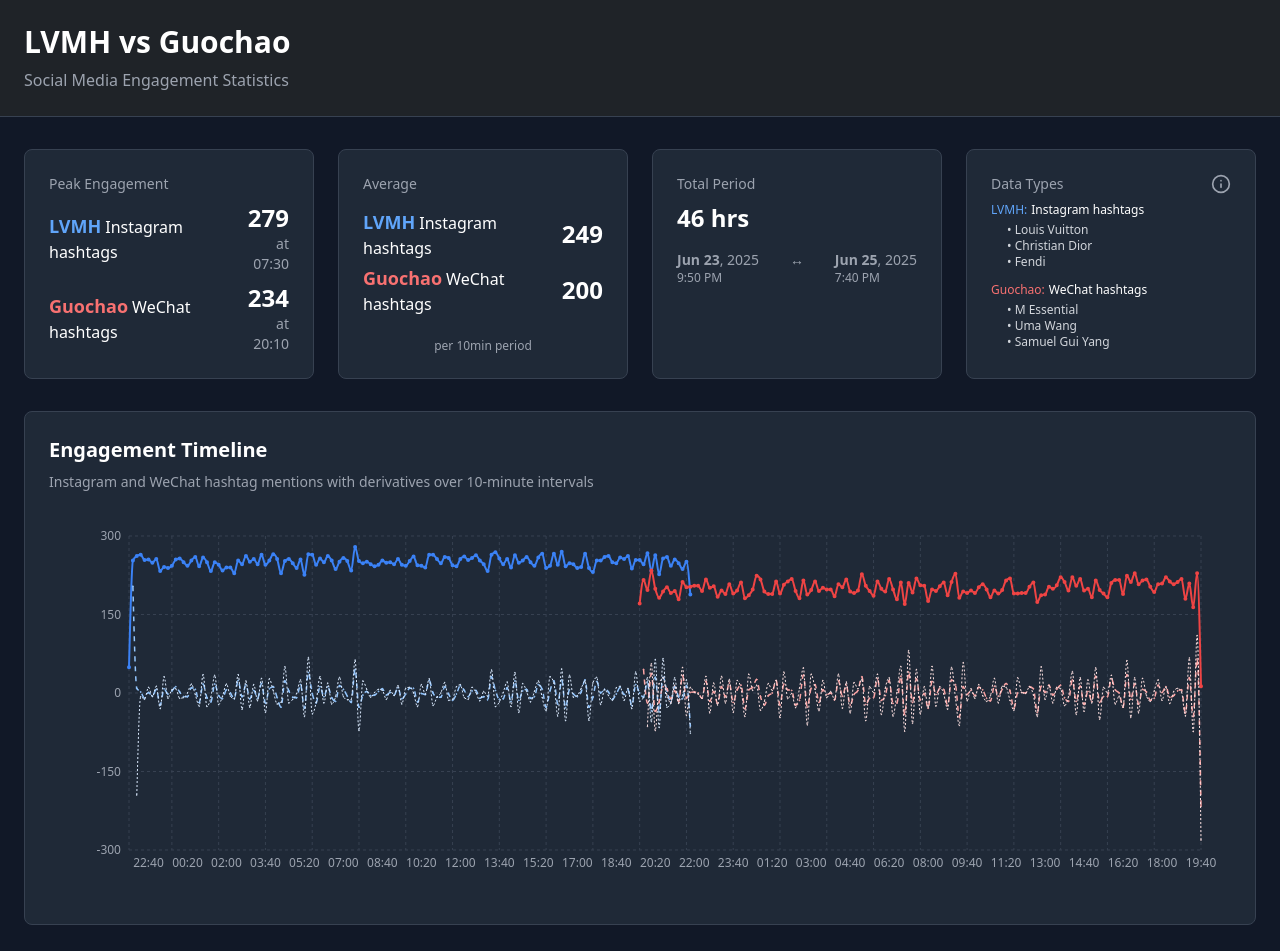
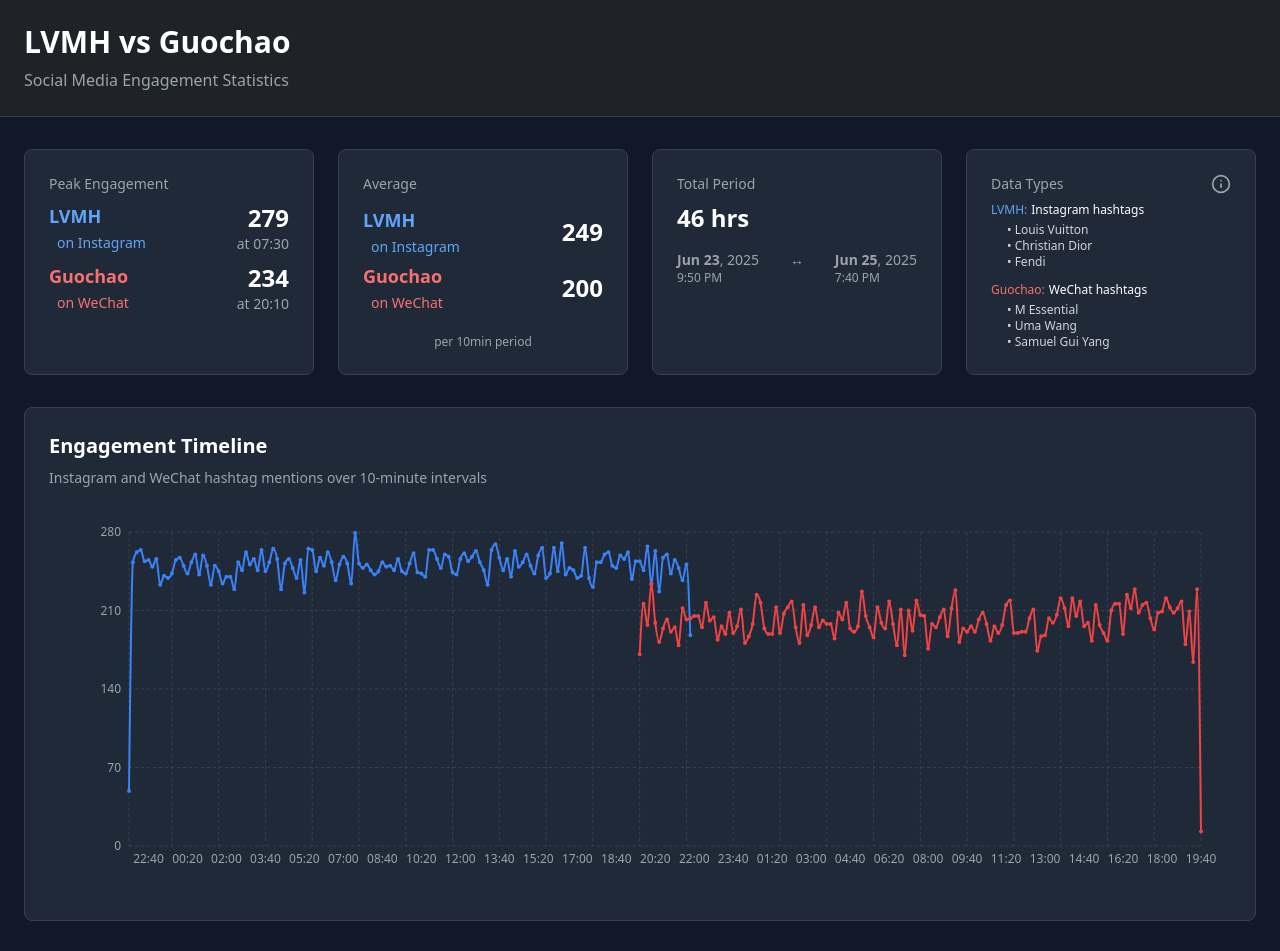
Before and after one commit to ClintTLang/lv-insights-visualizer, a React (Vite) app: page / in a window 1280 px wide. Shown: the top 951 px of the page. Built offline with nearby package versions, Linux system fonts and the light colour scheme.

Commit message:
Reverted to commit 47b6733cee8dae18ca3bfc8efe61e87e9a70c166

```diff
--- a/src/pages/Index.tsx
+++ b/src/pages/Index.tsx
@@ -7,7 +7,6 @@ import wechatdata from '../backend/runfiles/wechatdata.json';
 
 const Index = () => {
   const [showDataTypesInfo, setShowDataTypesInfo] = useState(false);
-
   // Build instaData from instadata.json
   const instaData = Object.entries(instadata).map(
     ([timestamp, count]) => ({
@@ -32,62 +31,16 @@ const Index = () => {
     ...wechatData.map(item => item.timestamp)
   ])].sort();
 
-  // Helper function to calculate derivatives
-  const calculateDerivative = (data: Array<{timestamp: string, value: number | null}>) => {
-    const derivative = [];
-    for (let i = 1; i < data.length; i++) {
-      const prev = data[i - 1];
-      const curr = data[i];
-
-      if (prev.value !== null && curr.value !== null) {
-        const slope = curr.value - prev.value;
-        derivative.push({ timestamp: curr.timestamp, value: slope });
-      } else {
-        derivative.push({ timestamp: curr.timestamp, value: null });
-      }
-    }
-    return derivative;
-  };
-
-  // Create data arrays for derivative calculations
-  const instaDataForDerivative = allTimestamps.map(timestamp => {
-    const item = instaData.find(item => item.timestamp === timestamp);
-    return { timestamp, value: item ? item.hashtags : null };
-  });
-
-  const wechatDataForDerivative = allTimestamps.map(timestamp => {
-    const item = wechatData.find(item => item.timestamp === timestamp);
-    return { timestamp, value: item ? item.hashtags : null };
-  });
-
-  // Calculate first derivatives
-  const instaFirstDerivative = calculateDerivative(instaDataForDerivative);
-  const wechatFirstDerivative = calculateDerivative(wechatDataForDerivative);
-
-  // Calculate second derivatives
-  const instaSecondDerivative = calculateDerivative(instaFirstDerivative);
-  const wechatSecondDerivative = calculateDerivative(wechatFirstDerivative);
-
   // Create combined data covering the full time range
   const combinedData = allTimestamps.map((timestamp) => {
     const instaItem = instaData.find(item => item.timestamp === timestamp);
     const wechatItem = wechatData.find(item => item.timestamp === timestamp);
-
-    // Find derivative values
-    const instaFirst = instaFirstDerivative.find(item => item.timestamp === timestamp);
-    const wechatFirst = wechatFirstDerivative.find(item => item.timestamp === timestamp);
-    const instaSecond = instaSecondDerivative.find(item => item.timestamp === timestamp);
-    const wechatSecond = wechatSecondDerivative.find(item => item.timestamp === timestamp);
 
     return {
       time: timestamp.slice(11),
       timestamp,
       instagram: instaItem ? instaItem.hashtags : null,
       wechat: wechatItem ? wechatItem.hashtags : null,
-      instaFirstDerivative: instaFirst ? instaFirst.value : null,
-      wechatFirstDerivative: wechatFirst ? wechatFirst.value : null,
-      instaSecondDerivative: instaSecond ? instaSecond.value : null,
-      wechatSecondDerivative: wechatSecond ? wechatSecond.value : null,
     };
   });
 
@@ -133,22 +86,8 @@ const Index = () => {
           <p className="text-gray-300 text-sm">{`Time: ${label}`}</p>
           {payload.map((entry: any, index: number) => (
             entry.value !== null && (
-              <p key={index} className={`font-semibold ${
-                entry.dataKey === 'instagram' ? 'text-blue-400' :
-                entry.dataKey === 'wechat' ? 'text-red-400' :
-                entry.dataKey === 'instaFirstDerivative' ? 'text-blue-300' :
-                entry.dataKey === 'wechatFirstDerivative' ? 'text-red-300' :
-                entry.dataKey === 'instaSecondDerivative' ? 'text-blue-200' :
-                'text-red-200'
-              }`}>
-                {`${
-                  entry.dataKey === 'instagram' ? 'Instagram' :
-                  entry.dataKey === 'wechat' ? 'WeChat' :
-                  entry.dataKey === 'instaFirstDerivative' ? 'Instagram 1st Derivative' :
-                  entry.dataKey === 'wechatFirstDerivative' ? 'WeChat 1st Derivative' :
-                  entry.dataKey === 'instaSecondDerivative' ? 'Instagram 2nd Derivative' :
-                  'WeChat 2nd Derivative'
-                }: ${entry.value.toLocaleString()}`}
+              <p key={index} className={`font-semibold ${entry.dataKey === 'instagram' ? 'text-blue-400' : 'text-red-400'}`}>
+                {`${entry.dataKey === 'instagram' ? 'Instagram' : 'WeChat'}: ${entry.value.toLocaleString()}`}
               </p>
             )
           ))}
@@ -177,8 +116,8 @@ const Index = () => {
             <div className="space-y-2">
               <div className="flex items-center justify-between">
                 <div>
-                  <span className="text-blue-400 font-bold text-lg">LVMH</span>
-                  <span className="text-white ml-1">Instagram hashtags</span><br/>
+                  <span className="text-blue-400 font-bold text-lg">LVMH</span><br/>
+                  <span className="text-sm text-blue-400 ml-2">on Instagram</span>
                 </div>
                 <div className="text-right">
                   <span className="text-2xl font-bold text-white">{instaPeak.toLocaleString()}</span>
@@ -187,8 +126,8 @@ const Index = () => {
               </div>
               <div className="flex items-center justify-between">
                 <div>
-                  <span className="text-red-400 font-bold text-lg">Guochao</span>
-                  <span className="text-white ml-1">WeChat hashtags</span><br/>
+                  <span className="text-red-400 font-bold text-lg">Guochao</span><br/>
+                  <span className="text-sm text-red-400 ml-2">on WeChat</span>
                 </div>
                 <div className="text-right">
                   <span className="text-2xl font-bold text-white">{wechatPeak.toLocaleString()}</span>
@@ -202,15 +141,15 @@ const Index = () => {
             <div className="space-y-1">
               <div className="flex items-center justify-between">
                 <div>
-                  <span className="text-blue-400 font-bold text-lg">LVMH</span>
-                  <span className="text-white ml-1">Instagram hashtags</span><br/>
+                  <span className="text-blue-400 font-bold text-lg">LVMH</span><br/>
+                  <span className="text-sm text-blue-400 ml-2">on Instagram</span>
                 </div>
                 <span className="text-2xl font-bold text-white">{instaAverage.toLocaleString()}</span>
               </div>
               <div className="flex items-center justify-between">
                 <div>
-                  <span className="text-red-400 font-bold text-lg">Guochao</span>
-                  <span className="text-white ml-1">WeChat hashtags</span><br/>
+                  <span className="text-red-400 font-bold text-lg">Guochao</span><br/>
+                  <span className="text-sm text-red-400 ml-2">on WeChat</span>
                 </div>
                 <span className="text-2xl font-bold text-white">{wechatAverage.toLocaleString()}</span>
               </div>
@@ -262,7 +201,7 @@ const Index = () => {
             </div>
             {showDataTypesInfo ? (
               <p className="text-gray-300 text-sm">
-                For each brand, the data gathered includes the three most common variations of its associated hashtag (i.e. Louis Vuitton: "#louisvuitton", "#louisv", and "#lv").
+                For each brand, the data gathered includes the three most common variations of its associated hashtag (i.e. Louis Vuitton: “#louisvuitton”, “#louisv”, and “#lv”).
               </p>
             ) : (
               <div className="space-y-3 text-xs">
@@ -297,7 +236,7 @@ const Index = () => {
         <div className="bg-gray-800 border border-gray-700 rounded-lg p-6">
           <div className="mb-6">
             <h2 className="text-xl font-semibold text-white mb-2">Engagement Timeline</h2>
-            <p className="text-gray-400 text-sm">Instagram and WeChat hashtag mentions with derivatives over 10-minute intervals</p>
+            <p className="text-gray-400 text-sm">Instagram and WeChat hashtag mentions over 10-minute intervals</p>
           </div>
 
           <div className="h-96">
@@ -327,7 +266,6 @@ const Index = () => {
                   tickFormatter={(value) => value.toLocaleString()}
                 />
                 <Tooltip content={<CustomTooltip />} />
-                {/* Original data lines */}
                 <Line
                   type="monotone"
                   dataKey="instagram"
@@ -344,48 +282,6 @@ const Index = () => {
                   strokeWidth={2}
                   dot={{ fill: '#EF4444', strokeWidth: 2, r: 1 }}
                   activeDot={{ r: 3, fill: '#F87171' }}
-                  connectNulls={false}
-                />
-                {/* First derivative lines */}
-                <Line
-                  type="monotone"
-                  dataKey="instaFirstDerivative"
-                  stroke="#93C5FD"
-                  strokeWidth={1.5}
-                  strokeDasharray="5 5"
-                  dot={{ fill: '#93C5FD', strokeWidth: 1, r: 0.5 }}
-                  activeDot={{ r: 2, fill: '#93C5FD' }}
-                  connectNulls={false}
-                />
-                <Line
-                  type="monotone"
-                  dataKey="wechatFirstDerivative"
-                  stroke="#FCA5A5"
-                  strokeWidth={1.5}
-                  strokeDasharray="5 5"
-                  dot={{ fill: '#FCA5A5', strokeWidth: 1, r: 0.5 }}
-                  activeDot={{ r: 2, fill: '#FCA5A5' }}
-                  connectNulls={false}
-                />
-                {/* Second derivative lines */}
-                <Line
-                  type="monotone"
-                  dataKey="instaSecondDerivative"
-                  stroke="#DBEAFE"
-                  strokeWidth={1}
-                  strokeDasharray="2 2"
-                  dot={{ fill: '#DBEAFE', strokeWidth: 1, r: 0.3 }}
-                  activeDot={{ r: 1.5, fill: '#DBEAFE' }}
-                  connectNulls={false}
-                />
-                <Line
-                  type="monotone"
-                  dataKey="wechatSecondDerivative"
-                  stroke="#FEE2E2"
-                  strokeWidth={1}
-                  strokeDasharray="2 2"
-                  dot={{ fill: '#FEE2E2', strokeWidth: 1, r: 0.3 }}
-                  activeDot={{ r: 1.5, fill: '#FEE2E2' }}
                   connectNulls={false}
                 />
               </LineChart>
```
